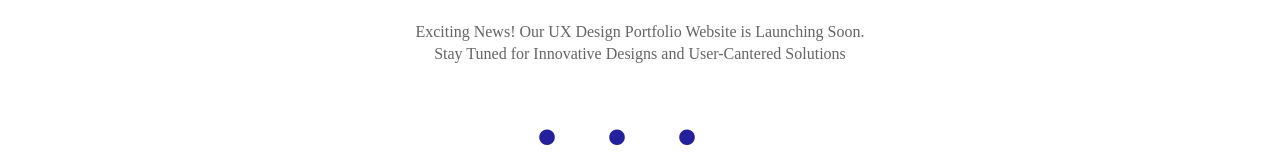
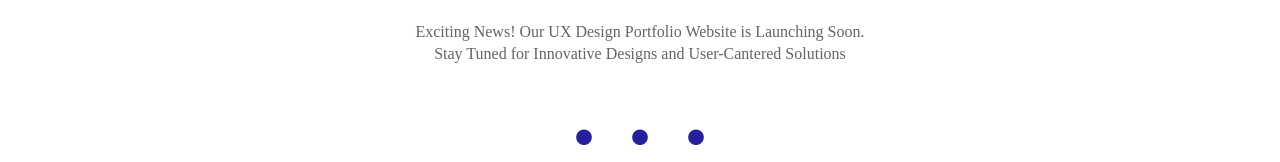
Before and after one commit to r4ravikumar-dev/Graphikx-V1.0, a website: page src/index.html in a window 1280 px wide. Shown: the part 732-894 px from the top of the page. Drawn offline with Linux system fonts and the light colour scheme.

Commit message:
updates v1.0.1.1

```diff
--- a/src/index.html
+++ b/src/index.html
@@ -108,7 +108,7 @@
         </span>
       </div>
       <div class="flex justify-center">
-        <b class="w-full text-[48px] sm:text-[96px] tracking-[0.48em] leading-[100%] inline-block font-ubuntu text-navy text-center">...</b>
+        <b class="w-full text-[48px] sm:text-[96px] leading-[100%] inline-block font-ubuntu text-navy text-center">.<span class="mx-8 text-[48px] sm:text-[96px] leading-[100%] inline-block font-ubuntu text-navy text-center">.</span>.</b>
       </div>
     </div>
   </body>
```
Also changed, not shown: src/output.css.
